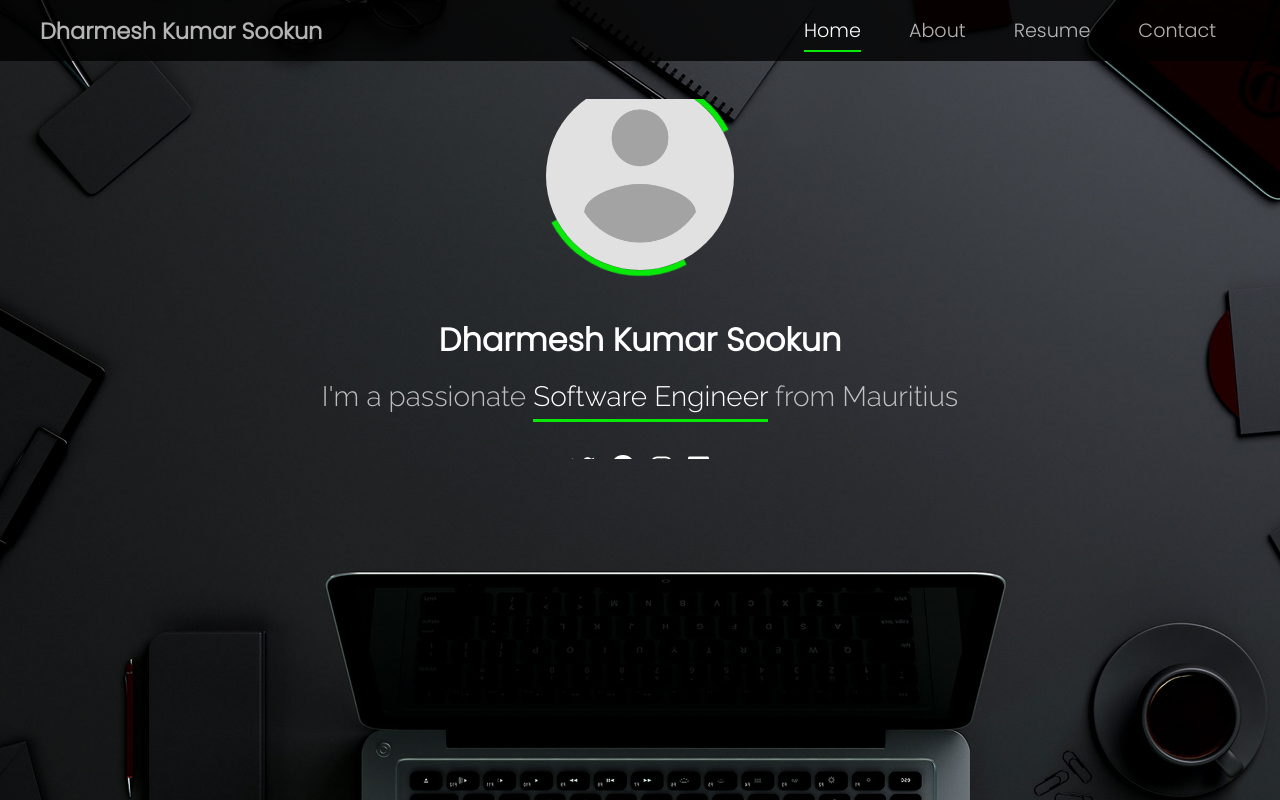
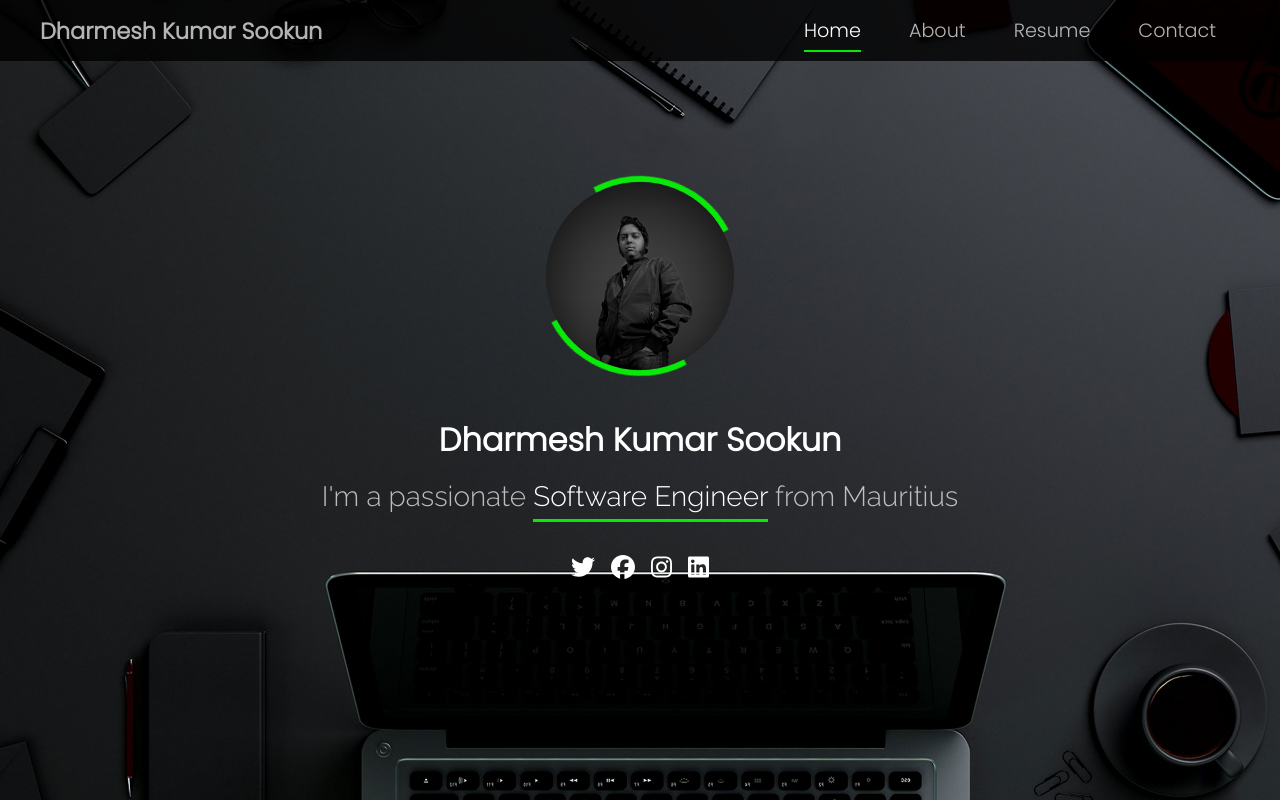
Before and after one commit to Dharmesh-Sookun/Personal-Website-New, a React (Create React App) app: page / in a window 1280 px wide. Built offline with nearby package versions, Linux system fonts and the light colour scheme; the HTML template or start-up script is replaced by a standard one.

Commit message:
Added profile image in home component

```diff
--- a/src/components/Home/Home.css
+++ b/src/components/Home/Home.css
@@ -1,6 +1,6 @@
 .home{
   width: 100%;
-  height: 45%;
+  height: 70%;
   display: flex;
   flex-direction: column;
   align-items: center;
--- a/src/components/Home/Home.js
+++ b/src/components/Home/Home.js
@@ -2,7 +2,7 @@ import React from 'react';
 import { FontAwesomeIcon } from '@fortawesome/react-fontawesome';
 
 import './Home.css';
-import User from '../../images/user-placeholder.png';
+import User from '../../images/home-img.jpg';
 
 function Home() {
   return (
```
Also changed, not shown: src/images/home-img.jpg (added).
